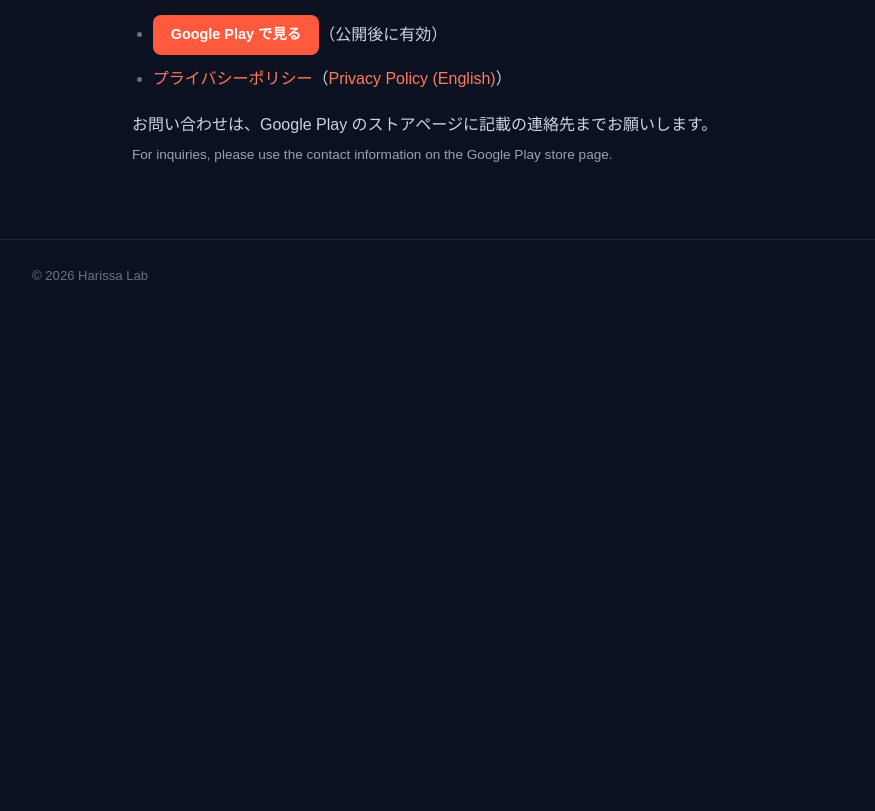
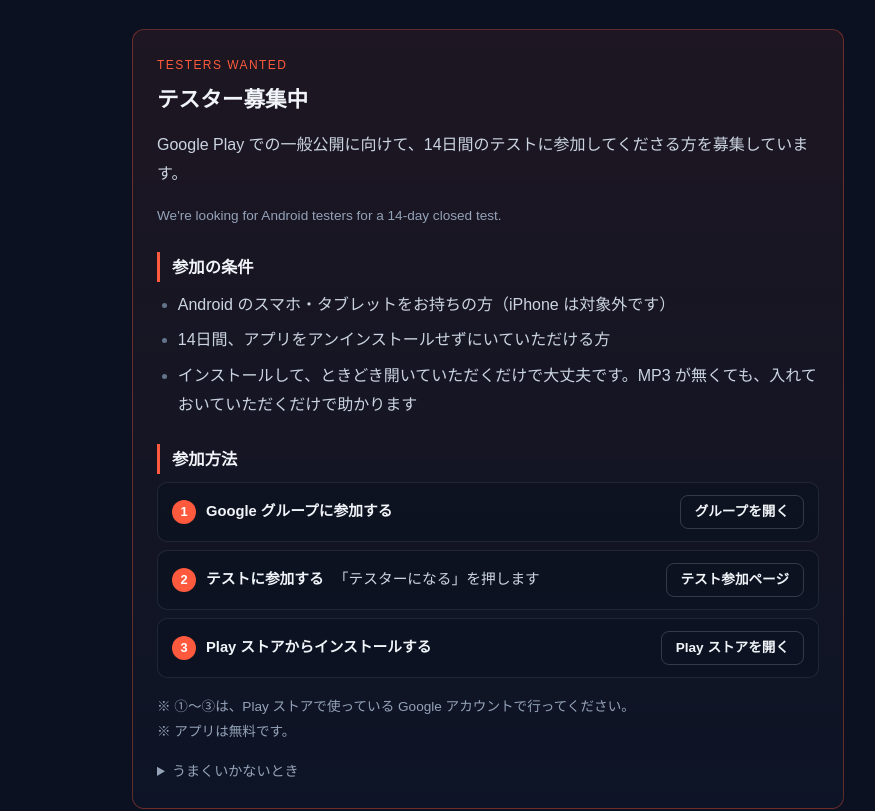
Before and after one commit to harissa-lab/harissa-lab.github.io, a plain HTML site: page mp3otosoroe/index.html in a window 1280 px wide. Shown: the part 462-1273 px from the top of the page, without its empty margins (152-1027 px from the left). Before the commit the page ends 800 px from the top, so only its background shows below. Drawn offline with Linux system fonts and the light colour scheme; a web font is replaced by a local one.

Commit message:
Add files via upload

```diff
--- a/mp3otosoroe/index.html
+++ b/mp3otosoroe/index.html
@@ -34,6 +34,22 @@ a.btn,a[href*="play.google.com"]{display:inline-flex;align-items:center;height:4
 a.btn:hover,a[href*="play.google.com"]:hover{background:#ff4524;text-decoration:none}
 .site-footer{border-top:1px solid var(--border);font-size:.82rem;color:var(--subtle)}
 .site-footer .inner{max-width:960px;margin:0 auto;padding:24px}
+.tester{margin:32px 0;padding:24px;border:1px solid rgba(255,90,61,.35);border-radius:12px;background:linear-gradient(180deg,rgba(255,90,61,.08),rgba(15,23,42,.6))}
+.tester .tester-label{font-size:.75rem;letter-spacing:.12em;text-transform:uppercase;color:var(--accent);margin:0 0 4px}
+.tester h2{font-size:1.35rem;margin:0 0 10px;padding:0;border:0}
+.tester h3{margin:24px 0 8px}
+.tester .steps{list-style:none;padding:0;margin:0 0 16px;counter-reset:step}
+.tester .steps li{counter-increment:step;display:flex;align-items:center;justify-content:space-between;gap:12px;padding:12px 14px;margin:8px 0;border:1px solid var(--border);border-radius:10px;background:rgba(11,17,32,.6)}
+.tester .step-text{display:flex;flex-wrap:wrap;align-items:baseline;gap:4px 10px;font-size:.92rem}
+.tester .step-text::before{content:counter(step);display:inline-flex;align-items:center;justify-content:center;width:24px;height:24px;border-radius:50%;background:var(--accent);color:#fff;font-size:.8rem;font-weight:700;flex-shrink:0}
+.tester .step-text strong{color:var(--text)}
+.tester .steps a{flex-shrink:0;display:inline-flex;align-items:center;height:34px;padding:0 14px;margin:0;border:1px solid var(--border-strong);border-radius:8px;background:transparent;color:var(--text);font-size:.85rem;font-weight:700;text-decoration:none;white-space:nowrap}
+.tester .steps a:hover{border-color:var(--accent);background:rgba(255,90,61,.12);text-decoration:none}
+.tester details{margin-top:12px;font-size:.88rem}
+.tester summary{cursor:pointer;color:var(--muted)}
+.tester summary:hover{color:var(--text)}
+.tester details ul{margin-top:8px}
+@media(max-width:600px){.tester{padding:20px 16px}.tester .steps li{flex-direction:column;align-items:flex-start}.tester .steps a{margin-left:34px}}
 @media(max-width:600px){h1,main > h2{font-size:1.6rem}main{padding:24px 20px 48px}}
 </style></head>
 <body>
@@ -47,6 +63,32 @@ a.btn:hover,a[href*="play.google.com"]:hover{background:#ff4524;text-decoration:
 <h1>MP3オトソロエ</h1>
 <p>スマホの中の MP3 の音量を測って、同じ大きさにそろえる音量調整専用アプリです（Android）。MP3 の中の「音量の値」だけを書き換えるので、音質はそのまま（無劣化）。ファイル名・場所はそのままで、いつでも元に戻せます。<br>
 <span class="small">MP3 Leveler — evens out the volume of the MP3s on your phone, losslessly. Same file names and places, and you can always undo.</span></p>
+<section class="tester" id="tester">
+<p class="tester-label">Testers Wanted</p>
+<h2>テスター募集中</h2>
+<p>Google Play での一般公開に向けて、14日間のテストに参加してくださる方を募集しています。</p>
+<p class="small">We're looking for Android testers for a 14-day closed test.</p>
+<h3>参加の条件</h3>
+<ul>
+<li>Android のスマホ・タブレットをお持ちの方（iPhone は対象外です）</li>
+<li>14日間、アプリをアンインストールせずにいていただける方</li>
+<li>インストールして、ときどき開いていただくだけで大丈夫です。MP3 が無くても、入れておいていただくだけで助かります</li>
+</ul>
+<h3>参加方法</h3>
+<ol class="steps">
+<li><span class="step-text"><strong>Google グループに参加する</strong></span><a href="https://groups.google.com/g/harissa-lab-test">グループを開く</a></li>
+<li><span class="step-text"><strong>テストに参加する</strong>「テスターになる」を押します</span><a href="https://play.google.com/apps/testing/harissa.volumesoroe.app">テスト参加ページ</a></li>
+<li><span class="step-text"><strong>Play ストアからインストールする</strong></span><a href="https://play.google.com/store/apps/details?id=harissa.volumesoroe.app">Play ストアを開く</a></li>
+</ol>
+<p class="small">※ ①〜③は、Play ストアで使っている Google アカウントで行ってください。<br>※ アプリは無料です。</p>
+<details>
+<summary>うまくいかないとき</summary>
+<ul>
+<li>「このアプリは利用できません」と出る：Google グループに参加したアカウントと、Play ストアのアカウントが違います。Play ストア右上のアイコンでアカウントを切りかえてください。</li>
+<li>「テスターになる」が出ない：①のグループに参加してから、少し時間をおいて開き直してください。</li>
+</ul>
+</details>
+</section>
 <ul>
 <li><a href="https://play.google.com/store/apps/details?id=harissa.volumesoroe.app">Google Play で見る</a>（公開後に有効）</li>
 <li><a href="privacy.html">プライバシーポリシー</a>（<a href="privacy-en.html">Privacy Policy (English)</a>）</li>
```
